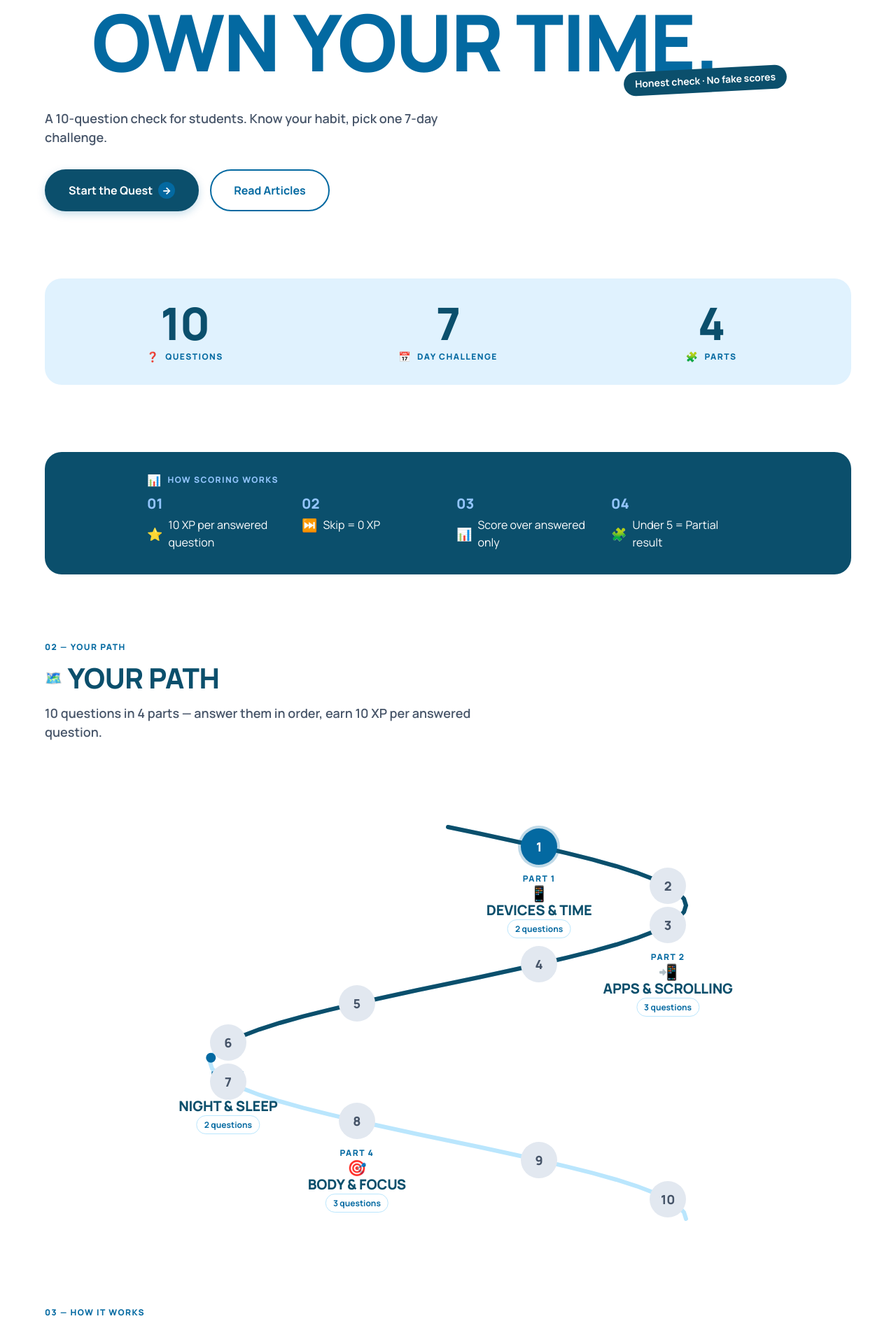
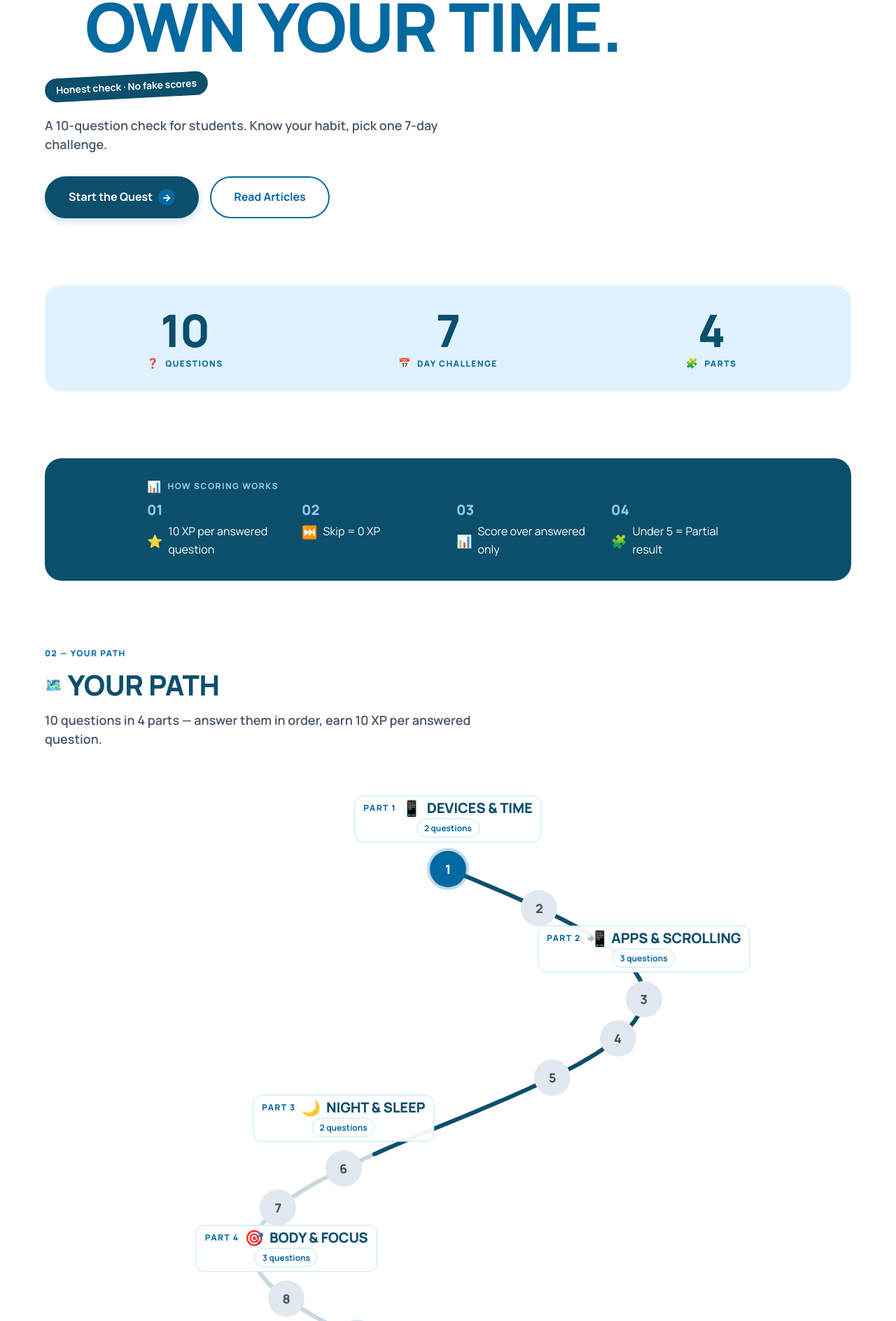
Before and after one commit to ab162012/screen-habits, a React (Vite) app: page / in a window 1280 px wide. Shown: the part 292-2180 px from the top of the page at 70% size. Built offline with nearby package versions, Linux system fonts and the light colour scheme.

Commit message:
Fix live-site defects: footer wordmark fits, Q1 drum pointer + skipped state, Your Path geometry rebuilt, hero fits, dialog centred, scroll clearance

```diff
--- a/src/components/Footer.tsx
+++ b/src/components/Footer.tsx
@@ -9,12 +9,6 @@ interface FooterProps {
 export const Footer: React.FC<FooterProps> = ({ onNavigate }) => {
   return (
     <footer className="site-footer" role="contentinfo">
-      {/* Faint hand-drawn loop scribbles, drawn fresh — decorative only. */}
-      <svg className="footer-scribbles" aria-hidden="true" viewBox="0 0 1200 300" preserveAspectRatio="none">
-        <path d="M60 220 C 180 120, 320 260, 430 180 S 640 120, 720 200" fill="none" stroke="#7DD3FC" strokeWidth="3" strokeLinecap="round" opacity="0.35" />
-        <path d="M780 90 C 880 180, 1020 100, 1140 190" fill="none" stroke="#FFFFFF" strokeWidth="3" strokeLinecap="round" opacity="0.25" />
-        <circle cx="150" cy="80" r="26" fill="none" stroke="#FFFFFF" strokeWidth="3" opacity="0.2" />
-      </svg>
       <div className="footer-inner">
         <h2 className="footer-cta-heading">{APP_SLOGAN}</h2>
         <PillButton
--- a/src/components/PathMap.tsx
+++ b/src/components/PathMap.tsx
@@ -21,14 +21,23 @@ interface PathMapProps {
   preview?: boolean;
 }
 
-/* Sine-wave winding path geometry (viewBox 1000 x 680 — 60px top inset so
-   part labels, which sit BELOW their node, never collide with the section
-   intro above the path). */
+/* Gentle single-S winding path (viewBox 1000 x 930 — 140px top inset so
+   the Part 1 label, which sits ABOVE its node, never leaves the box).
+   One full sine period over the height: wide graceful lobes, no hairpins.
+   Nodes sit at part-aware t values (not uniform t): 56px steps inside a
+   part, ~130px gaps between parts, so each part's label fits ABOVE its
+   first node without touching the previous node. Consecutive nodes are
+   >=68px apart at full width (52px nodes) — none touch, none stack.
+   The path starts exactly at Q1 and ends exactly at Q10: no dangling ends.
+   Track and drawn path are one hue (ocean at 22% / full) — one consistent
+   colour treatment; the travelling dot is gone (it read as a stray dot). */
 const PATH_W = 1000;
-const PATH_H = 680;
+const PATH_H = 930;
+/* t for each node (y = 140, 196, 326, 382, 438, 568, 624, 754, 810, 866). */
+const NODE_T = [0, 0.0771, 0.2562, 0.3333, 0.4105, 0.5895, 0.6667, 0.8457, 0.9229, 1];
 const pathPoint = (t: number) => ({
-  x: 500 + 340 * Math.sin(t * Math.PI * 2.5),
-  y: 90 + t * 560
+  x: 500 + 280 * Math.sin(t * Math.PI * 2),
+  y: 140 + t * 726
 });
 
 const buildPathD = () => {
@@ -164,7 +173,7 @@ export const PathMap: React.FC<PathMapProps> = ({
         <svg
           className="path-winding-svg"
           viewBox={`0 0 ${PATH_W} ${PATH_H}`}
-          preserveAspectRatio="none"
+          preserveAspectRatio="xMidYMid meet"
           aria-hidden="true"
         >
           <path d={buildPathD()} className="path-track" fill="none" />
@@ -178,16 +187,9 @@ export const PathMap: React.FC<PathMapProps> = ({
               strokeDashoffset: pathLength * (1 - drawProgress)
             }}
           />
-          {/* Travelling blue dot at the drawn head. */}
-          <circle
-            className="path-traveller"
-            r="7"
-            cx={pathPoint(drawProgress).x}
-            cy={pathPoint(drawProgress).y}
-          />
         </svg>
         {QUESTIONS.map((q, i) => {
-          const p = pathPoint((i + 0.5) / QUESTIONS.length);
+          const p = pathPoint(NODE_T[i]);
           return (
             <span
               key={q.id}
@@ -202,16 +204,18 @@ export const PathMap: React.FC<PathMapProps> = ({
           const first = QUESTIONS.findIndex((q) => q.partIndex === part.index);
           if (first < 0) return null;
           const count = QUESTIONS.filter((q) => q.partIndex === part.index).length;
-          const p = pathPoint((first + 0.5) / QUESTIONS.length);
+          const p = pathPoint(NODE_T[first]);
           return (
             <span
               key={part.index}
               className="path-part-label"
               style={{ left: `${(p.x / PATH_W) * 100}%`, top: `${(p.y / PATH_H) * 100}%` }}
             >
-              <span className="path-part-chip">Part {part.index + 1}</span>
-              <span className="path-part-emoji" aria-hidden="true">{part.emoji}</span>
-              <span className="path-part-title">{part.title}</span>
+              <span className="path-part-row">
+                <span className="path-part-chip">Part {part.index + 1}</span>
+                <span className="path-part-emoji" aria-hidden="true">{part.emoji}</span>
+                <span className="path-part-title">{part.title}</span>
+              </span>
               <span className="path-part-count">{count} questions</span>
             </span>
           );
--- a/src/components/QuestPage.tsx
+++ b/src/components/QuestPage.tsx
@@ -36,6 +36,10 @@ export const QuestPage: React.FC<QuestPageProps> = ({
 }) => {
   const [showSkipAlert, setShowSkipAlert] = useState(false);
   const [xpPopping, setXpPopping] = useState(false);
+  /* Skipped question ids, tracked as events — an unanswered question is
+     NOT a skipped one. The skip button shows "✓ Marked as Skipped" only
+     after an actual skip; answering the question clears the mark. */
+  const [skippedIds, setSkippedIds] = useState<Set<string>>(new Set());
 
   // 1. Calculate XP (10 XP per answered question, 0 for skipped)
   const answeredCount = useMemo(() => {
@@ -82,8 +86,13 @@ export const QuestPage: React.FC<QuestPageProps> = ({
   const currentValue = answers[currentQuestion.id];
   const isCurrentAnswered = isQuestionAnswered(currentQuestion, currentValue);
 
-  // Handle Skip
+  // Handle Skip — records the skip (answer stays undefined, 0 XP).
   const handleSkip = () => {
+    setSkippedIds((prev) => {
+      const next = new Set(prev);
+      next.add(currentQuestion.id);
+      return next;
+    });
     onUpdateAnswer(currentQuestion.id, undefined);
     setShowSkipAlert(true);
     setTimeout(() => {
@@ -105,6 +114,18 @@ export const QuestPage: React.FC<QuestPageProps> = ({
     } else {
       onStepChange(safeStep + 1);
     }
+  };
+
+  // Answering a question clears its skip mark (a skip is an event, not
+  // a state of the answer — the answer itself is just undefined either way).
+  const handleAnswerChange = (val: string | number | string[]) => {
+    onUpdateAnswer(currentQuestion.id, val);
+    setSkippedIds((prev) => {
+      if (!prev.has(currentQuestion.id)) return prev;
+      const next = new Set(prev);
+      next.delete(currentQuestion.id);
+      return next;
+    });
   };
 
   // Handle Back
@@ -167,9 +188,9 @@ export const QuestPage: React.FC<QuestPageProps> = ({
         key={currentQuestion.id}
         question={currentQuestion}
         value={currentValue}
-        onChange={(val) => onUpdateAnswer(currentQuestion.id, val)}
+        onChange={handleAnswerChange}
         onSkip={handleSkip}
-        isSkipped={!isCurrentAnswered && currentValue === undefined}
+        isSkipped={skippedIds.has(currentQuestion.id)}
         questionNumber={safeStep + 1}
       />
 
--- a/src/index.css
+++ b/src/index.css
@@ -92,6 +92,8 @@
 
 html {
   scroll-behavior: smooth;
+  /* Anchor/focus jumps land clear of the 64px sticky header. */
+  scroll-padding-top: 88px;
 }
 
 body {
@@ -194,7 +196,9 @@ ol {
   animation: page-fade 200ms var(--ease);
 }
 
-section[id] {
+/* Every section clears the sticky header on anchor/focus jumps — not
+   only sections that happen to carry an id. */
+section {
   scroll-margin-top: 88px;
 }
 
@@ -594,33 +598,28 @@ section[id] {
   margin-top: 16px;
 }
 
-/* ---------- Footer: ocean block, giant cropped wordmark ----------
-   KEPT VERBATIM per the owner's word ("footer is proper") — the only
-   change from the old file is margin-top: 0 (map §2.1: the main's 96px
-   bottom padding is the only gap above the footer). The 260px wordmark,
-   13px/15px micro sizes and blue-pill CTA are deliberate exceptions to
-   the type scale and contrast table; see the rebuild report. */
+/* ---------- Footer: ocean block ----------
+   Wordmark renders FULLY ("SCREEN HABITS", nothing sliced): it is sized
+   to fit its container at every width (measured with the real Manrope
+   800: 728px at 96px cap) with line-height 1 and no negative margin, and
+   the footer no longer clips it (overflow removed). 96px of bottom
+   padding lets the fixed floating bar sit clear of the wordmark at max
+   scroll. The hand-drawn scribbles SVG is gone — its wavy line struck
+   straight through the credits/disclaimer text and its circle floated
+   as a stray oval. Columns are content-sized and centred as a group, so
+   their visual mass sits on the page centre. */
 .site-footer {
   background: var(--ocean);
   color: #fff;
   position: relative;
-  overflow: hidden;
   margin-top: 0;
-}
-
-.footer-scribbles {
-  position: absolute;
-  inset: 0;
-  width: 100%;
-  height: 100%;
-  pointer-events: none;
 }
 
 .footer-inner {
   position: relative;
   max-width: 1200px;
   margin: 0 auto;
-  padding: 72px 24px 0;
+  padding: 72px 24px 96px;
   text-align: center;
 }
 
@@ -638,8 +637,9 @@ section[id] {
 
 .footer-columns {
   display: grid;
-  grid-template-columns: 1fr 1fr;
-  gap: 48px;
+  grid-template-columns: auto auto;
+  justify-content: center;
+  gap: 96px;
   max-width: 860px;
   margin: 0 auto 40px;
   text-align: left;
@@ -691,14 +691,18 @@ section[id] {
   margin: 0 auto 48px;
 }
 
+/* Wordmark fits fully at every width: 88px cap (below the 96px hero
+   Display, so the hero stays the biggest type) and a 32px floor, so it
+   fits the 312px phone footer too. Line-height 1, no negative margin,
+   no cropping — every letter visible. */
 .footer-wordmark {
-  font-size: clamp(80px, 18vw, 260px);
+  font-size: clamp(32px, 9vw, 88px);
   font-weight: 800;
   text-transform: uppercase;
-  line-height: 0.8;
+  line-height: 1;
   letter-spacing: -0.02em;
   white-space: nowrap;
-  margin-bottom: -0.16em;
+  margin-bottom: 0;
   user-select: none;
 }
 
@@ -738,7 +742,11 @@ section[id] {
 }
 
 .home-hero-headline {
-  font-size: clamp(64px, 9vw, 112px);
+  /* Display, 96px cap (was 112px): measured with the real Manrope 800,
+     "KNOW YOUR SCREEN." is 1,156px at 112px vs the 1,152px container, so
+     line 1 wrapped; at 96px it is 991px and fits on one line at every
+     desktop width. Floor 48px per the map. */
+  font-size: clamp(48px, 9vw, 96px);
   font-weight: 800;
   text-transform: uppercase;
   line-height: 0.95;
@@ -756,11 +764,12 @@ section[id] {
   padding-left: 0.6em;
 }
 
-/* The sticker overlaps the H1's lower-right — it never floats in
-   whitespace below the headline. */
+/* The sticker sits in normal flow BELOW the headline — it overlaps
+   nothing (it used to be pulled up 24px over the H1 and hid the period
+   of "OWN YOUR TIME."). */
 .hero-sticker {
-  align-self: flex-end;
-  margin: -24px 8% 0 0;
+  align-self: flex-start;
+  margin: 16px 0 0;
   z-index: 1;
 }
 
@@ -1064,7 +1073,7 @@ button.path-node:not(:disabled):hover {
   width: 100%;
   max-width: 1000px;
   margin: 0 auto;
-  aspect-ratio: 1000 / 680;
+  aspect-ratio: 1000 / 930;
 }
 
 .path-winding-svg {
@@ -1074,8 +1083,11 @@ button.path-node:not(:disabled):hover {
   height: 100%;
 }
 
+/* One consistent colour treatment: the track is the same ocean as the
+   drawn path, at 22% opacity — no abrupt dark-to-pale split. */
 .path-track {
-  stroke: var(--line);
+  stroke: var(--ocean);
+  stroke-opacity: 0.22;
   stroke-width: 6;
   stroke-linecap: round;
 }
@@ -1086,10 +1098,6 @@ button.path-node:not(:disabled):hover {
   stroke-linecap: round;
 }
 
-.path-traveller {
-  fill: var(--ocean-mid);
-}
-
 .path-node-slot {
   position: absolute;
   transform: translate(-50%, -50%);
@@ -1109,20 +1117,33 @@ button.path-node:not(:disabled):hover {
   line-height: 1;
 }
 
-/* Part labels sit BELOW their node (12px below the node's bottom edge):
-   top edge = node centre + 26px (half the node) + 12px gap. */
+/* Part labels sit ABOVE their node (12px above the node's top edge):
+   bottom edge = node centre - 26px (half the node) - 12px gap. Labels
+   are white-backed so the path never shows through text, and stacked in
+   a compact 2-row layout (chip + emoji + title on one row, count pill
+   below) so they stay clear of the neighbouring nodes. */
 .path-part-label {
   position: absolute;
-  transform: translate(-50%, 0);
-  margin-top: 38px;
+  transform: translate(-50%, -100%);
+  margin-top: -38px;
   z-index: 1;
   display: flex;
   flex-direction: column;
   align-items: center;
-  gap: 2px;
+  gap: 4px;
   text-align: center;
   pointer-events: none;
   white-space: nowrap;
+  background: rgba(255, 255, 255, 0.94);
+  border: 1px solid var(--line);
+  border-radius: 12px;
+  padding: 6px 12px;
+}
+
+.path-part-row {
+  display: flex;
+  align-items: center;
+  gap: 8px;
 }
 
 .path-part-chip {
@@ -1405,14 +1426,19 @@ button.path-node:not(:disabled):hover {
   overflow: hidden;
 }
 
+/* Drum window: a 64px frame (left/right borders only, no background)
+   marking the centred slot — it never bisects the value, because the
+   active item is exactly 64px wide and sits INSIDE the frame. The old
+   full-height 3px centre line cut straight through "6.0". */
 .hours-drum-pointer {
   position: absolute;
   left: 50%;
   top: 0;
   bottom: 0;
-  width: 3px;
-  margin-left: -1.5px;
-  background: var(--ocean-mid);
+  width: 64px;
+  margin-left: -32px;
+  border-left: 3px solid var(--ocean-mid);
+  border-right: 3px solid var(--ocean-mid);
   z-index: 2;
   pointer-events: none;
 }
@@ -1440,10 +1466,16 @@ button.path-node:not(:disabled):hover {
   scroll-snap-align: center;
 }
 
+/* The selected value is a white chip inside the window frame: 20px/800
+   ocean (the palette's navy; old navy #0A1F44 is retired) on a white
+   card — it reads as a drum, not a flat strip. */
 .hours-drum-item.active {
   color: var(--ocean);
   font-size: 20px;
   font-weight: 800;
+  background: #fff;
+  border-radius: var(--radius-md);
+  box-shadow: var(--shadow-sm);
 }
 
 /* Scale labels: min/max pair only. */
@@ -2622,7 +2654,11 @@ button.path-node:not(:disabled):hover {
 }
 
 /* ---------- Name & Class dialog ---------- */
+/* The global margin reset wipes the native <dialog> UA margin: auto,
+   so the modal docked to the left edge (UA left: 0; right: 0). Restored
+   here — the dialog is centred on both axes. */
 .name-dialog {
+  margin: auto;
   border: none;
   border-radius: var(--radius-xl);
   padding: 0;
@@ -2744,11 +2780,24 @@ button.path-node:not(:disabled):hover {
   .honest-rules-list {
     grid-template-columns: repeat(2, 1fr);
   }
+
+  /* The winding's node spacing scales with container width, but nodes
+     are fixed-size: shrink them so neighbours never touch (min node
+     distance is ~52px at 769px width vs 52px nodes). */
+  .path-node-full {
+    width: 44px;
+    height: 44px;
+  }
 }
 
 @media (max-width: 768px) {
   .home-hero-headline {
     font-size: 48px;
+  }
+
+  .path-node-full {
+    width: 36px;
+    height: 36px;
   }
 
   .single-cards-grid {
```
